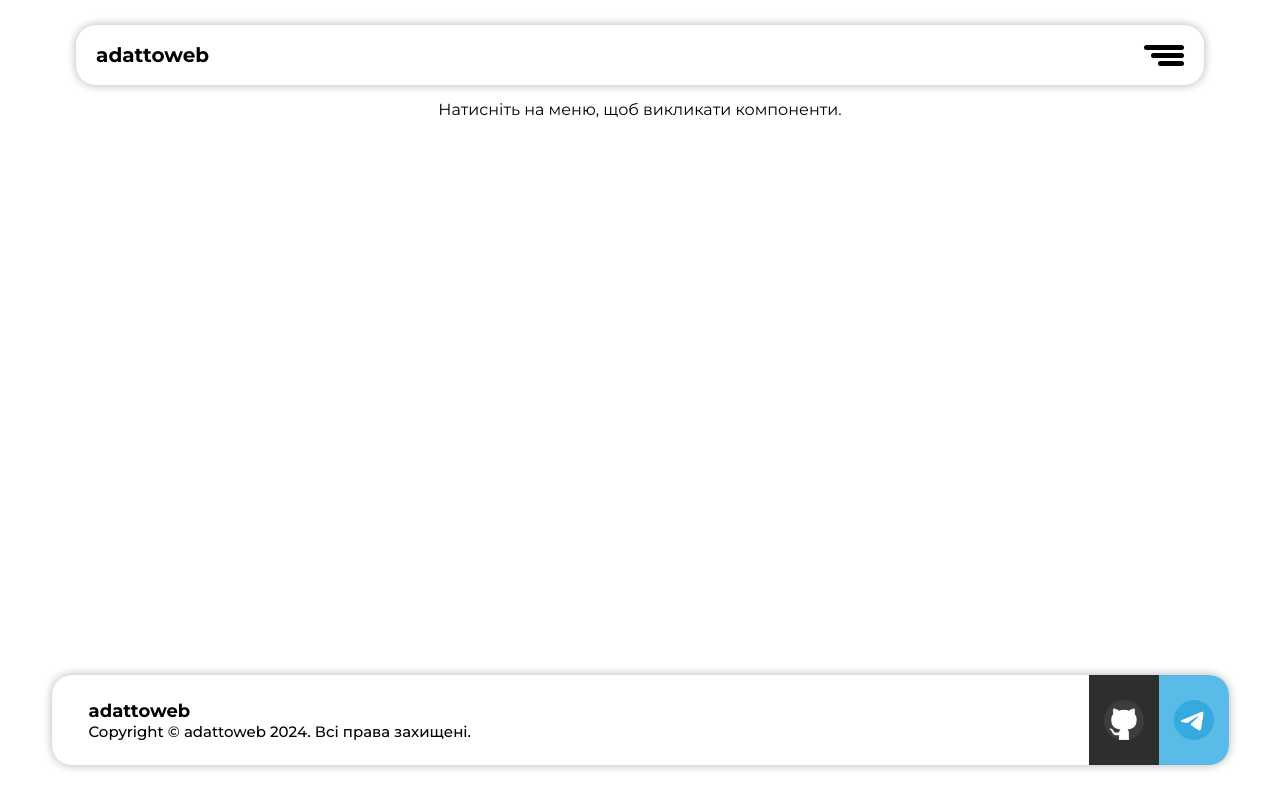
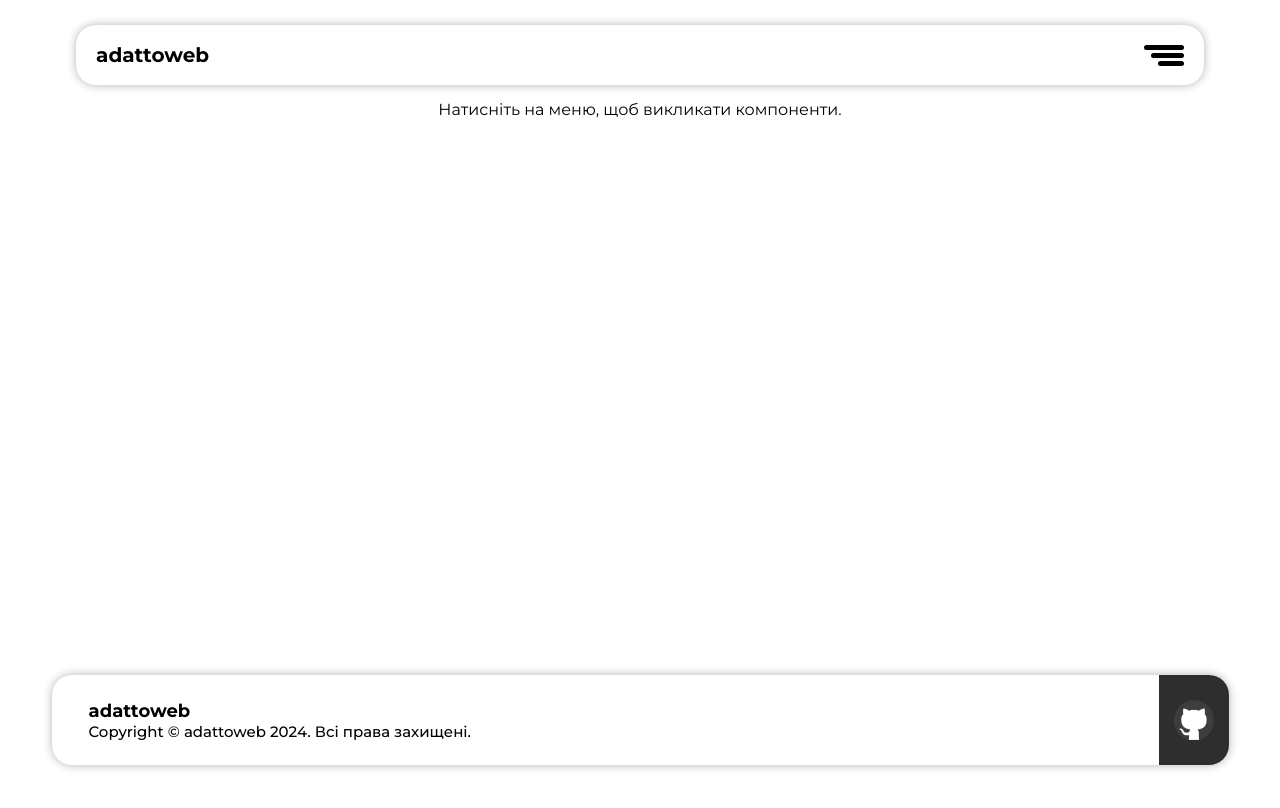
Before and after one commit to adattoweb/react-projects-15, a React (Vite) app: page / in a window 1280 px wide. Shown: the top 808 px of the page. Built offline with nearby package versions, Linux system fonts and the light colour scheme; a web font is replaced by a local one.

Commit message:
fixed bugs

```diff
--- a/src/widgets/Footer.tsx
+++ b/src/widgets/Footer.tsx
@@ -16,9 +16,6 @@ export default function Footer():JSX.Element{
                 <a href="https://github.com/adattoweb" target="_blank" className="footer-two-item github">
                     <img src={github} alt="" />
                 </a>
-                <a href="https://t.me/adattoweb" target="_blank" className="footer-two-item telegram">
-                    <img src={telegram} alt="" />
-                </a>
             </div>
         </footer>
     )
```
